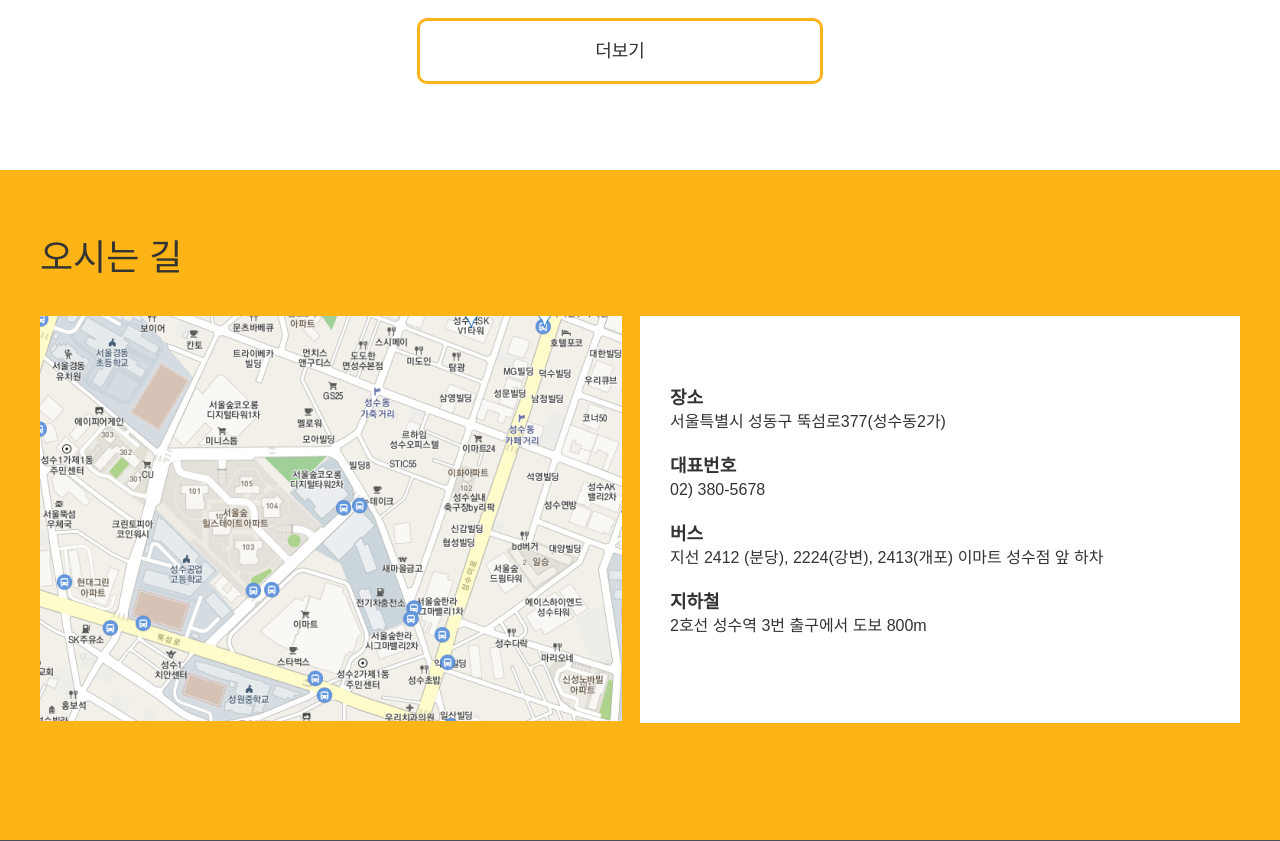
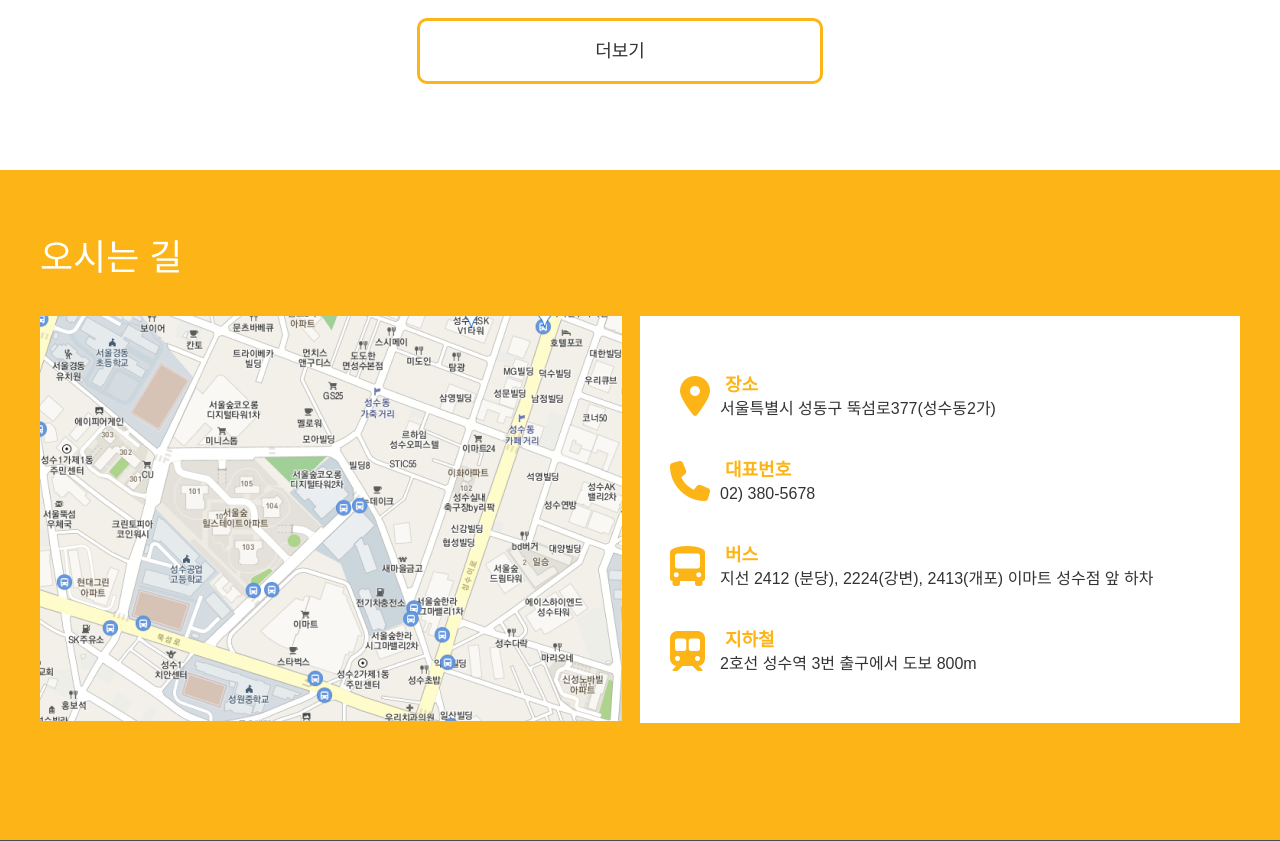
Before and after one commit to jiaeyamm33/Empress_Myeongseong, a PHP site: page /about.html in a window 1280 px wide. Shown: the part 4800-5641 px from the top of the page. Run offline with PHP 8.4, Linux system fonts and the light colour scheme; some libraries are stand-ins or nearby versions; some web fonts are replaced.

Commit message:
about ++
++

```diff
--- a/about.html
+++ b/about.html
@@ -13,6 +13,8 @@
   <script src="./script/prefixfree.min.js"></script>
   <script src="https://ajax.googleapis.com/ajax/libs/jquery/2.2.4/jquery.min.js"></script>
   <script src="https://code.jquery.com/ui/1.13.2/jquery-ui.js"></script>
+  <!-- 폰트어썸 -->
+  <link rel="stylesheet" href="https://cdnjs.cloudflare.com/ajax/libs/font-awesome/6.3.0/css/all.min.css">
 </head>
 <body>
   <header>
@@ -277,13 +279,17 @@
           </div>
           <div class="c_info">
             <dl>
-              <dt>장소</dt>
+              <dt><i class="fas fa-location-dot"></i> 장소</dt>
               <dd>서울특별시 성동구 뚝섬로377(성수동2가)</dd>
-              <dt>대표번호</dt>
+              <dt></i>
+                <i class="fas fa-phone"></i>
+               대표번호</dt>
               <dd>02) 380-5678</dd>
-              <dt>버스</dt>
+              <dt>
+                <i class="fas fa-bus-simple"></i> 버스</dt>
               <dd>지선 2412 (분당), 2224(강변), 2413(개포) 이마트 성수점 앞 하차</dd>
-              <dt>지하철</dt>
+              <dt>
+                <i class="fas fa-train-subway"></i> 지하철</dt>
               <dd>2호선 성수역 3번 출구에서 도보 800m</dd>
             </dl>
           </div>
--- a/css/about.css
+++ b/css/about.css
@@ -308,6 +308,7 @@ section {
 
 #comeway article h3 {
     font-size: var(--f-size04);
+    color: var(--t-color02);
 }
 
 #comeway article {
@@ -332,15 +333,26 @@ section {
 
 #comeway .c_info dl {
     line-height: var(--f-size03);
-    padding: 70px 0px 0px 30px;
+    padding: 40px 0px 0px 80px;
 }
 
 #comeway .c_info dl dt {
     font-size: var(--f-size02);
     font-weight: bold;
+    color: var(--t-color03);
 }
 
 #comeway .c_info dl dd {
     font-size: var(--f-size01);
     margin-bottom: 20px;
 }
+
+#comeway .c_info i.fas {
+    font-size: 40px;
+    text-indent: -50px;
+    transform: translateY(20px);
+}
+
+#comeway .c_info i.fa-location-dot {
+    text-indent: -40px;
+}
```
